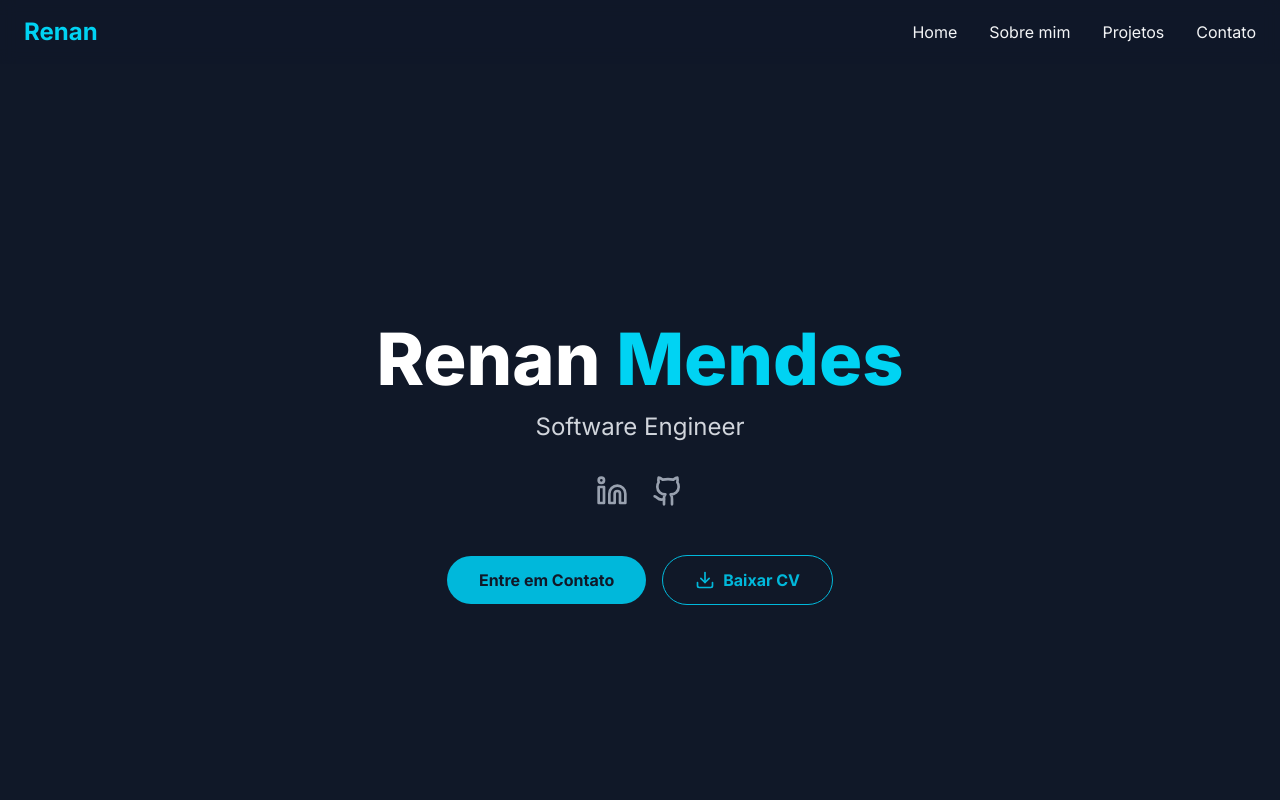
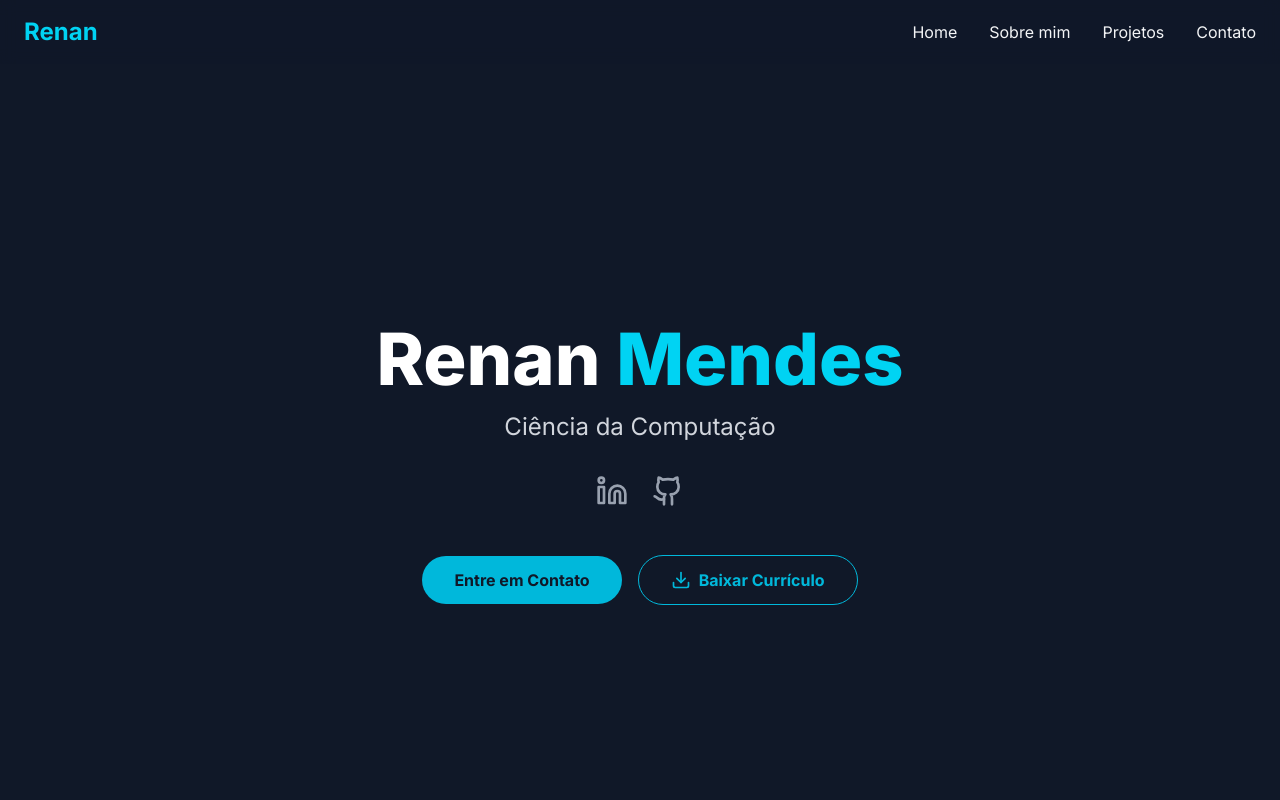
Before and after one commit to renancmd/portfolio-renan, a Next.js app: page / in a window 1280 px wide. Shown: the top 800 px of the page. Built offline with nearby package versions, Linux system fonts and the light colour scheme.

Commit message:
update: cv

```diff
--- a/src/app/page.tsx
+++ b/src/app/page.tsx
@@ -225,7 +225,7 @@ export default function PortfolioPage() {
               Renan <span className="text-cyan-400">Mendes</span>
             </h1>
             <p className="text-xl md:text-2xl text-gray-300 mb-8 max-w-3xl mx-auto">
-              Software Engineer
+              Ciência da Computação
             </p>
             <div className="flex justify-center space-x-6 mb-12">
               <a
@@ -254,11 +254,11 @@ export default function PortfolioPage() {
                 Entre em Contato
               </a>
               <a
-                href="Currículo (Virtual).pdf"
+                href="Renan (Currículo) - Virtual.pdf"
                 download="curriculo-renan.pdf"
                 className="border border-cyan-500 text-cyan-500 font-bold py-3 px-8 rounded-full hover:bg-cyan-500 hover:text-gray-900 transition-all duration-300 flex items-center justify-center gap-2 w-full sm:w-auto"
               >
-                <Download size={20} /> Baixar CV
+                <Download size={20} /> Baixar Currículo
               </a>
             </div>
           </div>
```
Also changed, not shown: 2 other files (tests, documents, lock files or other folders).
